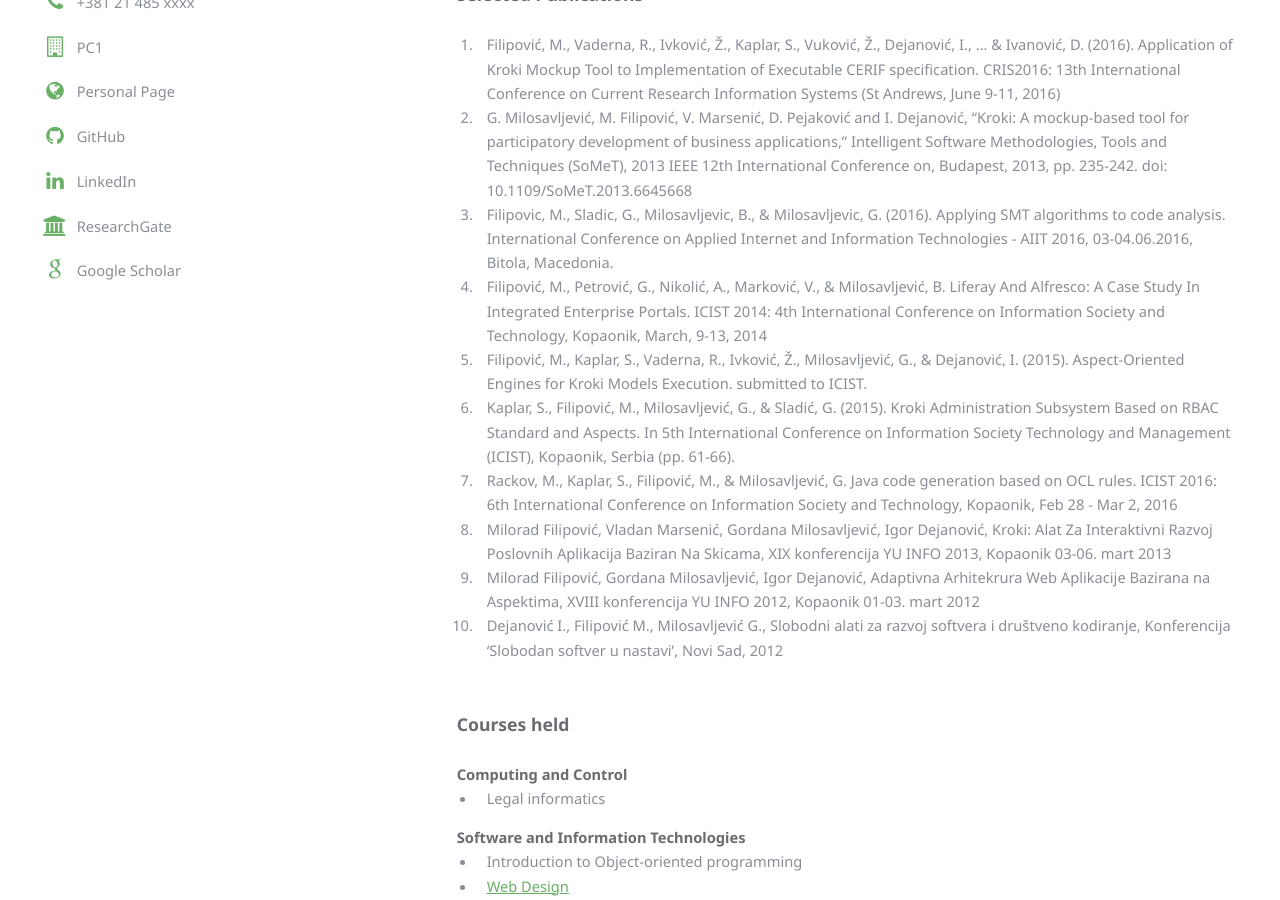
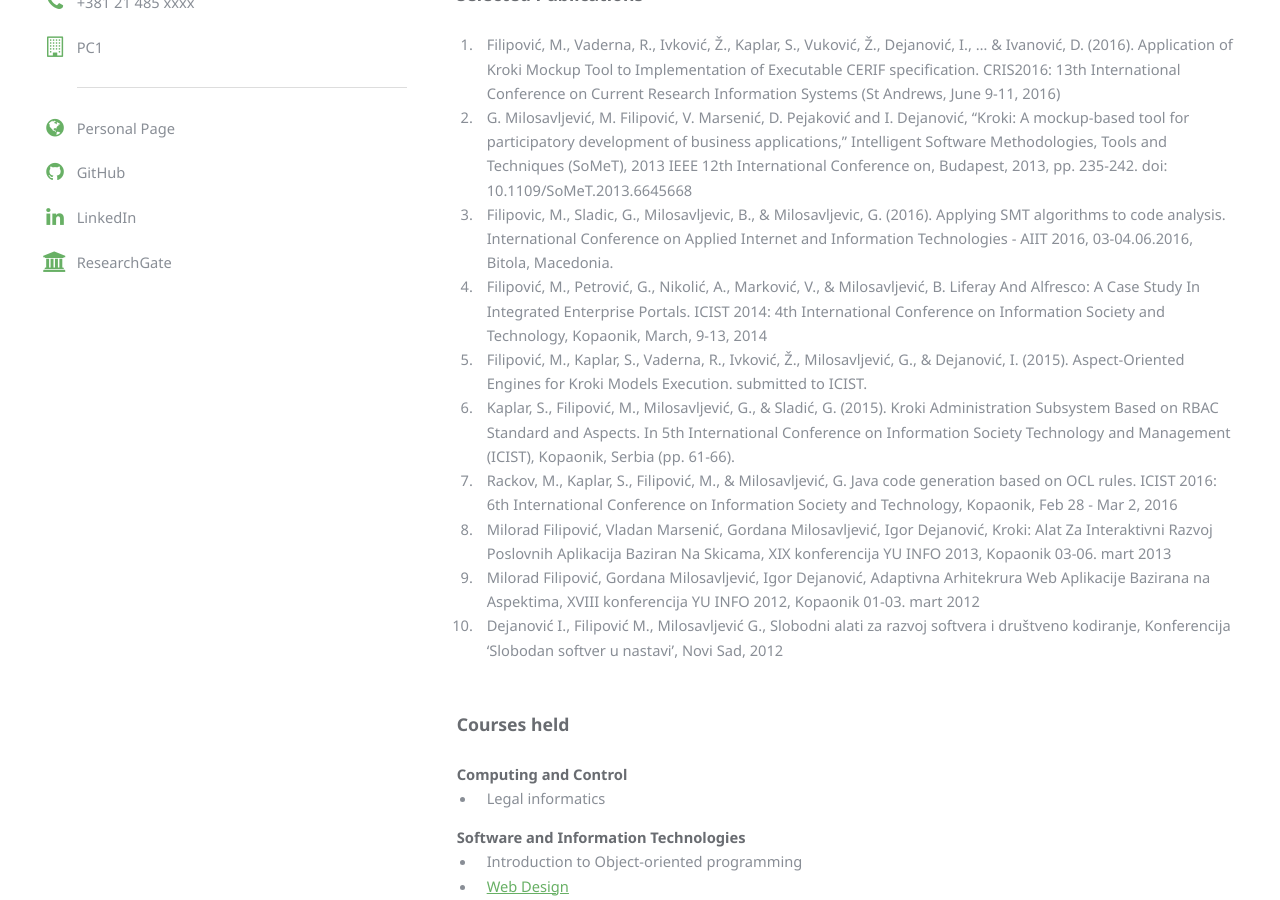
Before and after one commit to unsftn/informatika, a Jekyll site: the page built from _faculty/MiloradFilipovic.md, in a window 1280 px wide and 900 px high, scrolled down 387 px. Built offline with Jekyll 4.4.1, drawn with Linux system fonts in a browser that asks for light colours.

Commit message:
Sredjujem socijalne linkove na licnim stranama.

```diff
--- a/_faculty/MiloradFilipovic.md
+++ b/_faculty/MiloradFilipovic.md
@@ -11,8 +11,8 @@
 photo: MiloradFilipovic.jpg
 linkedin: https://www.linkedin.com/in/milorad-filipovi%C4%87-47188882
 researchgate: https://www.researchgate.net/profile/Milorad_Filipovic
-github:
-personal:
+github: https://github.com/MiloradFilipovic
+personal: http://miloradfilipovic.github.io/
 ---
 
 Received master degree in computer science at University of Novi Sad in 2011. Currently working as teaching assistant and PhD student at Chair of informatics . Authored and co-authored scientific papers related to Model-Driven Engineering, Agile Software Development and Web-based software systems.
--- a/_layouts/faculty.html
+++ b/_layouts/faculty.html
@@ -26,11 +26,12 @@
                       <li class="icon fa-at">{{ page.email }}</li>
                       <li class="icon fa-phone">{{ page.phone }}</li>
                       <li class="icon fa-building-o">{{ page.office }}</li>
-                      <li class="icon fa-globe"><a href="{{ page.personal }}">Personal Page</a></li>
-                      <li class="icon fa-github"><a href="{{ page.github }}">GitHub</a></li>
-                      <li class="icon fa-linkedin"><a href="{{ page.linkedin }}">LinkedIn</a></li>
-                      <li class="icon fa-university"><a href="{{ page.researchgate }}">ResearchGate</a></li>
-                      <li class="icon fa-google"><a href="{{ page.scholar }}">Google Scholar</a></li>
+                      <li><hr></li>
+                      {% if page.personal %}<li class="icon fa-globe"><a href="{{ page.personal }}">Personal Page</a></li>{% endif %}
+                      {% if page.github %}<li class="icon fa-github"><a href="{{ page.github }}">GitHub</a></li>{% endif %}
+                      {% if page.linkedin %}<li class="icon fa-linkedin"><a href="{{ page.linkedin }}">LinkedIn</a></li>{% endif %}
+                      {% if page.researchgate %}<li class="icon fa-university"><a href="{{ page.researchgate }}">ResearchGate</a></li>{% endif %}
+                      {% if page.scholar %}<li class="icon fa-google"><a href="{{ page.scholar }}">Google Scholar</a></li>{% endif %}
                       {% if page.orcid %}<li class="icon fa-orcid"><a href="{{ page.orcid }}">ORCID</a></li>{% endif %}
                     </ul>
                   </section>
```
